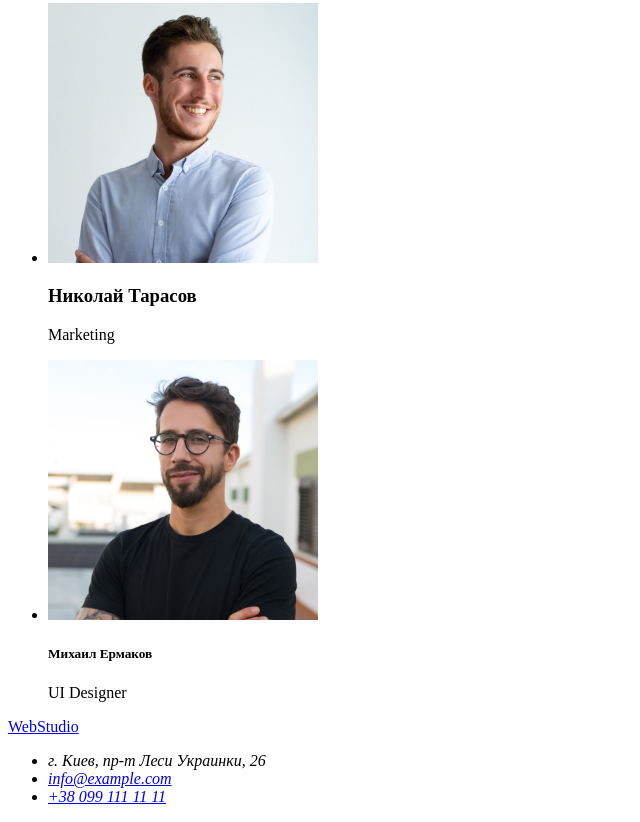
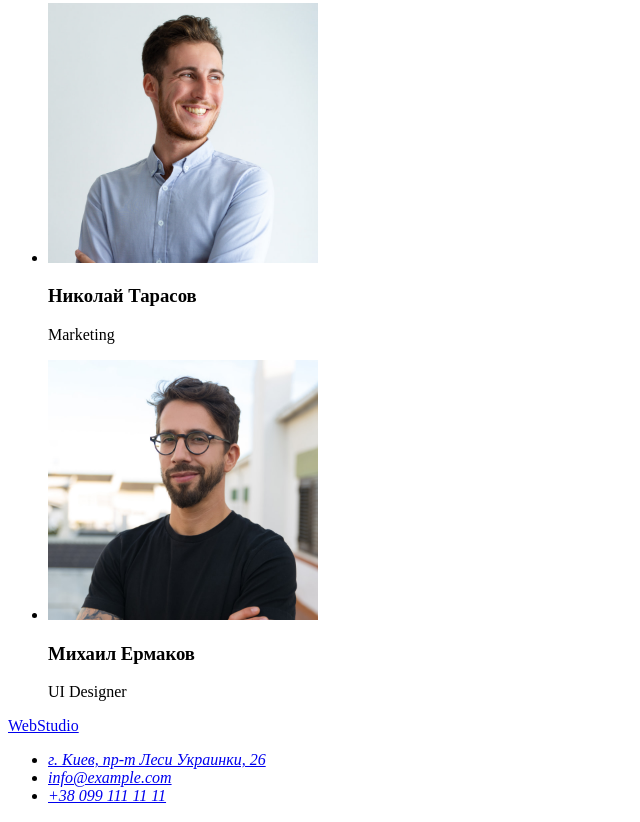
Before and after one commit to beevine/goit-markup-hw-01, a plain HTML site: page index.html in a window 1280 px wide. Shown: the part 2368-3190 px from the top of the page, without its empty margins (0-640 px from the left). Drawn offline with Linux system fonts and the light colour scheme.

Commit message:
додає робоче посилання на фізичну адресу та коректну нумерацію заголовків

```diff
--- a/index.html
+++ b/index.html
@@ -89,7 +89,7 @@
 
                 <li>
                     <img src="./images/img-ermakov.jpg" alt="Михаил Ермаков" width="270" >
-                    <h5>Михаил Ермаков</h5>
+                    <h3>Михаил Ермаков</h3>
                     <p>UI Designer</p>
                 </li>
             </ul>
@@ -100,7 +100,7 @@
         <a href="/">WebStudio</a>
         <address>
             <ul>
-                <li>г. Киев, пр-т Леси Украинки, 26</li>
+                <li><a href="https://goo.gl/maps/NhzTjcWZaFPtSxreA">г. Киев, пр-т Леси Украинки, 26</a></li>
                 <li><a href="mailto:info@example.com">info@example.com</a></li>
                 <li><a href="tel:+380991111111">+38 099 111 11 11</a></li>
             </ul>
```
